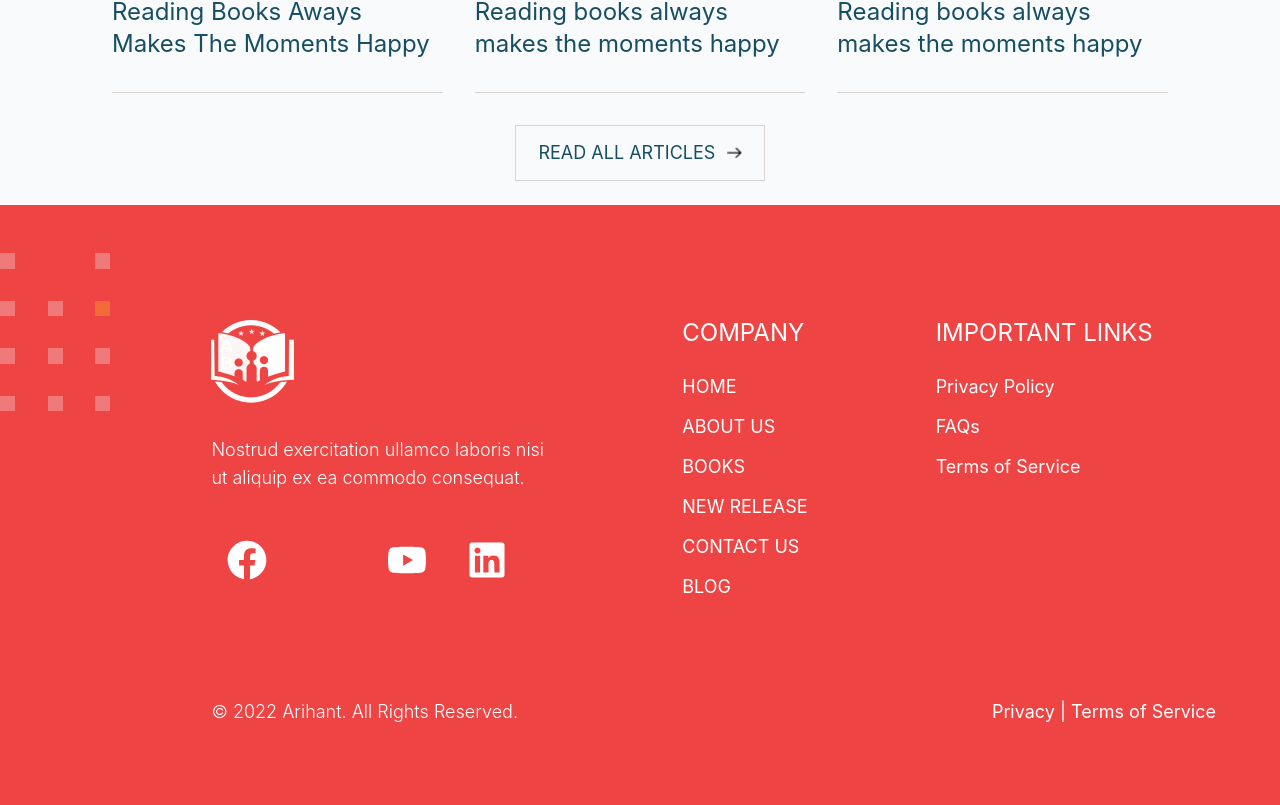
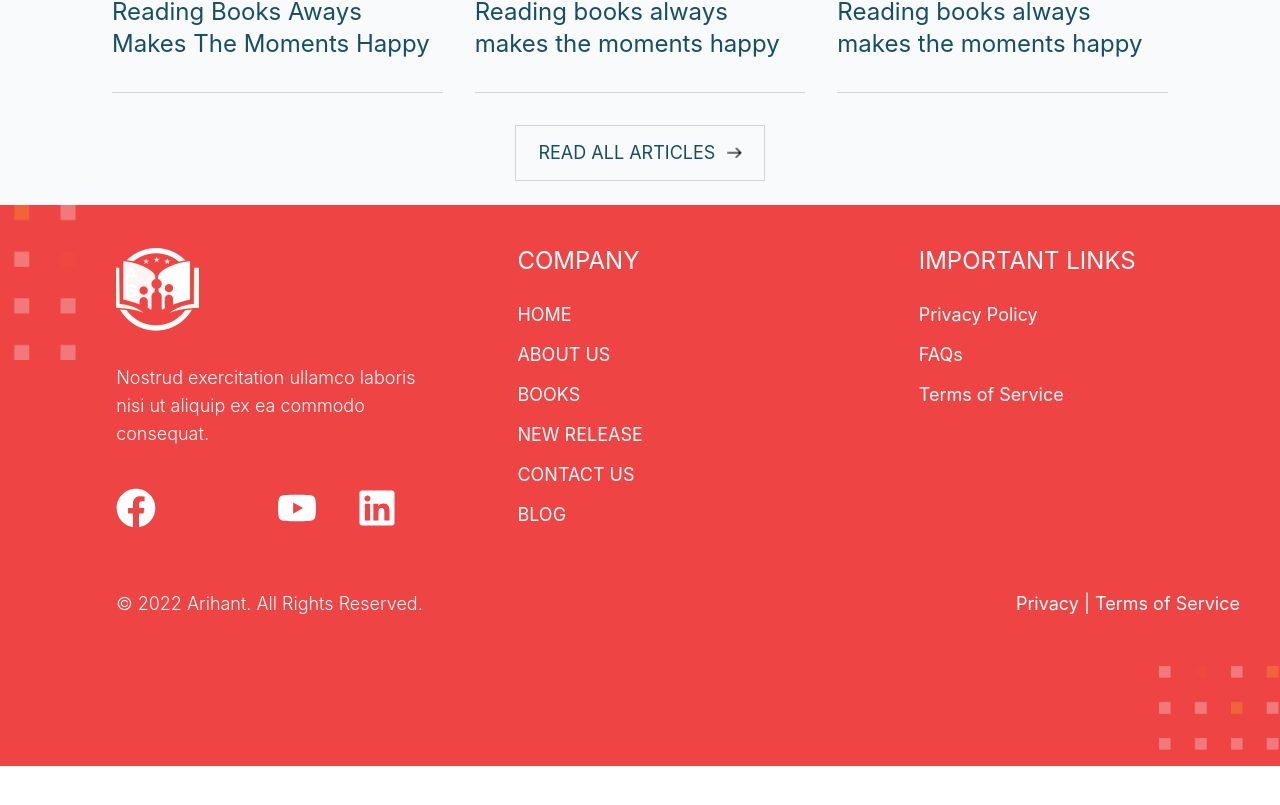
Before and after one commit to pallavee-2705/novelnest, a React (Create React App) app: page / in a window 1280 px wide. Shown: the part 4374-5179 px from the top of the page. After the commit the page ends 5140 px from the top, so only its background shows below. Built offline with nearby package versions, Linux system fonts and the light colour scheme; some icons are missing.

Commit message:
fixed the footer and made it responsive

```diff
--- a/src/components/Footer.jsx
+++ b/src/components/Footer.jsx
@@ -2,6 +2,7 @@ import React from 'react'
 import {footerlogo} from '../assets';
 import {FaFacebook, FaYoutube, FaLinkedin} from 'react-icons/fa';
 import { FaXTwitter } from 'react-icons/fa6';
+import { ornament1, ornament2, ornament } from '../assets';
 const Footer = () => {
   const footerLinks = [
 
@@ -63,34 +64,22 @@ const Footer = () => {
     }
   ];
   return (
-      <div className="w-full h-auto bg-red-500 flex py-12">
+      <div className="w-full h-auto bg-red-500 flex">
 
 
       {/* Design  */}
-      <div className="opacity-30 w-[205.53px] h-[158px] relative">
-      <div className="w-[15.41px] h-[15.41px] left-[-0px] top-[142.59px] absolute bg-zinc-100" />
-      <div className="w-[15.41px] h-[15.41px] left-[-0px] top-[95.06px] absolute bg-zinc-100" />
-      <div className="w-[15.41px] h-[15.41px] left-[-0px] top-[47.53px] absolute bg-zinc-100" />
-      <div className="w-[15.41px] h-[15.41px] left-0 top-0 absolute bg-zinc-100" />
-      <div className="w-[15.41px] h-[15.41px] left-[47.53px] top-[142.59px] absolute bg-zinc-100" />
-      <div className="w-[15.41px] h-[15.41px] left-[47.53px] top-[95.06px] absolute bg-zinc-100" />
-      <div className="w-[15.41px] h-[15.41px] left-[47.53px] top-[47.53px] absolute bg-zinc-100" />
-      <div className="w-[15.41px] h-[15.41px] left-[47.53px] top-0 absolute bg-red-500" />
-      <div className="w-[15.41px] h-[15.41px] left-[95.06px] top-[142.59px] absolute bg-zinc-100" />
-      <div className="w-[15.41px] h-[15.41px] left-[95.06px] top-[95.06px] absolute bg-zinc-100" />
-      <div className="w-[15.41px] h-[15.41px] left-[95.06px] top-[47.53px] absolute bg-amber-400" />
-      <div className="w-[15.41px] h-[15.41px] left-[95.06px] top-0 absolute bg-zinc-100" />
-
+      <div className="opacity-30">
+        <img src={ornament} alt="ornament" className='max-sm:h-[150px]'/>
       </div>
 
 
 
       {/* outer div  */}
-      <div className='flex flex-col py-10 gap-24 mt-6'>
+      <div className='flex flex-col pt-10 w-auto h-auto'>
       {/* main div 1  */}
-      <div className='flex gap-32 w-full px-10 '>
+      <div className='flex max-md:flex-col gap-20 max-lg:gap-10 w-full px-10 items-center'>
       {/* first column  */}
-      <div className='flex flex-col gap-8 w-1/3'>
+      <div className='flex flex-col gap-8 w-1/3 h-full max-md:w-full'>
             {/* logo  */}
             <div>
               <img src={footerlogo}
@@ -105,35 +94,35 @@ const Footer = () => {
 
             </div>
             {/* socials */}
-            <div className='flex gap-10 p-4 '>
+            <div className='flex py-2 w-full'>
               {/* facebook  */}
-              <div className="social-icon hover:scale-110 transition-transform duration-250 ease-in-out">
+              <div className="social-icon hover:scale-110 transition-transform duration-250 ease-in-out w-1/4 h-full">
                 <a href="https://www.facebook.com" target="_blank" rel="noopener noreferrer">
-                  <FaFacebook size={40} color="white" />
+                  <FaFacebook className='w-10 h-10 max-md:w-5 max-md:h-5'  color="white" />
                 </a>
               </div>
               {/* twitter  */}
-              <div className="social-icon hover:scale-110 transition-transform duration-250 ease-in-out">
+              <div className="social-icon hover:scale-110 transition-transform duration-250 ease-in-out w-1/4">
                 <a href="https://www.twitter.com" target="_blank" rel="noopener noreferrer">
-                  <FaXTwitter size={40} color="white" />
+                  <FaXTwitter className='w-10 h-10 max-md:w-5 max-md:h-5' color="white" />
                 </a>
               </div>
               {/* youtube  */}
-              <div className="social-icon hover:scale-110 transition-transform duration-250 ease-in-out">
+              <div className="social-icon hover:scale-110 transition-transform duration-250 ease-in-out w-1/4">
                 <a href="https://www.youtube.com" target="_blank" rel="noopener noreferrer">
-                  <FaYoutube size={40} color="white" />
+                  <FaYoutube className='w-10 h-10 max-md:w-5 max-md:h-5' color="white" />
                 </a>
               </div>
               {/* linkedin  */}
-              <div className="social-icon hover:scale-110 transition-transform duration-250 ease-in-out">
+              <div className="social-icon hover:scale-110 transition-transform duration-250 ease-in-out w-1/4">
                 <a href="https://www.linkedin.com" target="_blank" rel="noopener noreferrer">
-                  <FaLinkedin size={40} color="white" />
+                  <FaLinkedin className='w-10 h-10 max-md:w-5 max-md:h-5' color="white" />
                 </a>
               </div>
             </div>
       </div>
       {/* second column  */}
-      <div className='gap-6 flex flex-col'>
+      <div className='gap-6 flex flex-col w-1/3 h-full max-md:w-full'>
             {/* heading  */}
             <div className='uppercase text-white text-2xl'>
               <p>
@@ -158,16 +147,16 @@ const Footer = () => {
             </div>
       </div>
       {/* third column  */}
-      <div className='gap-6 flex flex-col'>
+      <div className='gap-6 flex flex-col w-1/3 h-full max-md:w-full'>
             {/* heading  */}
-            <div className='uppercase text-white text-2xl'>
+            <div className='uppercase text-white text-2xl max-lg:text-xl'>
               <p>
                 important links
               </p>
 
             </div>
             {/* links  */}
-            <div className='flex flex-col gap-3 text-white text-lg cursor-pointer'>
+            <div className='flex flex-col gap-3 text-white text-lg max-lg:text-md cursor-pointer'>
             {importantLinks.map((link) => (
               <div
                 key={link.id}
@@ -186,16 +175,19 @@ const Footer = () => {
       </div>
 
       {/* main div 2  */}
-      <div className='flex text-lg font-light w-full px-10 text-white justify-between'>
+      <div className='flex max-md:flex-col text-lg font-light px-10 py-12 text-white justify-between'>
       {/* copyrights  */}
-      <div>
+      <div className=''>
       © 2022 Arihant. All Rights Reserved.
       </div>
       {/* privacy  */}
-      <div className='font-normal mr-6'>
+      <div className='font-normal '>
       Privacy | Terms of Service
       </div>
 
+      </div>
+      <div className="flex justify-end h-auto">
+        <img src={ornament2} alt="ornament" className='h-[100px] opacity-30'/>
       </div>
 
       </div>
--- a/src/styles/index.js
+++ b/src/styles/index.js
@@ -3,7 +3,6 @@ const styles = {
     categoryHeadings: "flex justify-center items-center mt-4 text-indigo-900 text-2xl max-md:text-xl max-sm:text-lg font-semibold font-['Inter'] leading-loose w-auto ",
     footerIcons: "h-[60px] w-auto",
     categoryPics: " hover:-translate-y-1 hover:scale-105  duration-300 delay-100 hover:shadow-2xl ",
-    categoryHeadings: " flex justify-center items-center mt-4 text-indigo-900 text-2xl max-md:text-xl max-sm:text-lg font-semibold font-['Inter'] leading-loose w-auto",
     filterContainer: "flex justify-between items-center border-b-[2px] border-neutral-200 pb-2 z-100",
     filterIcon: "transiton-hover duration-200 ease-in-out hover:scale-125",
     priceContainer: 'w-14 max-lg:w-full h-7 border-[1px] border-gray-200 bg-white',
```
